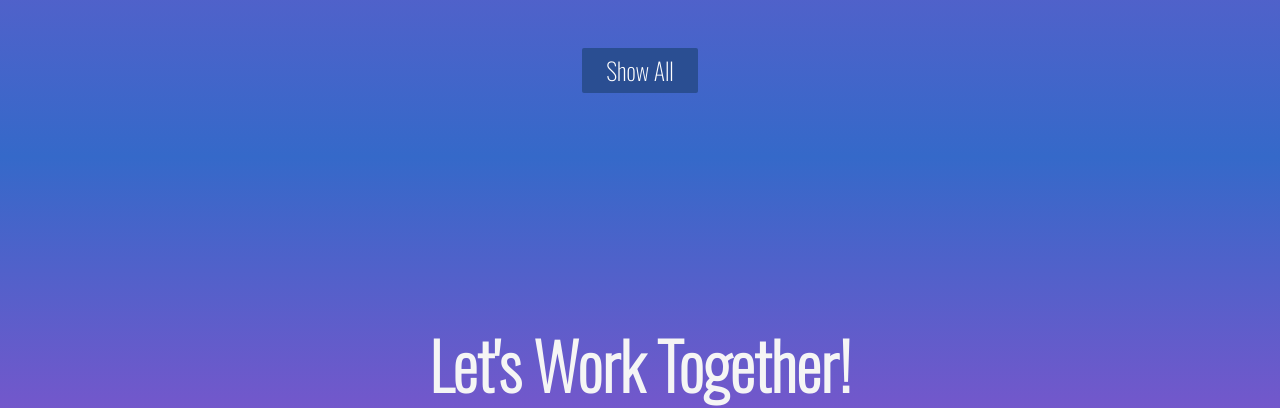
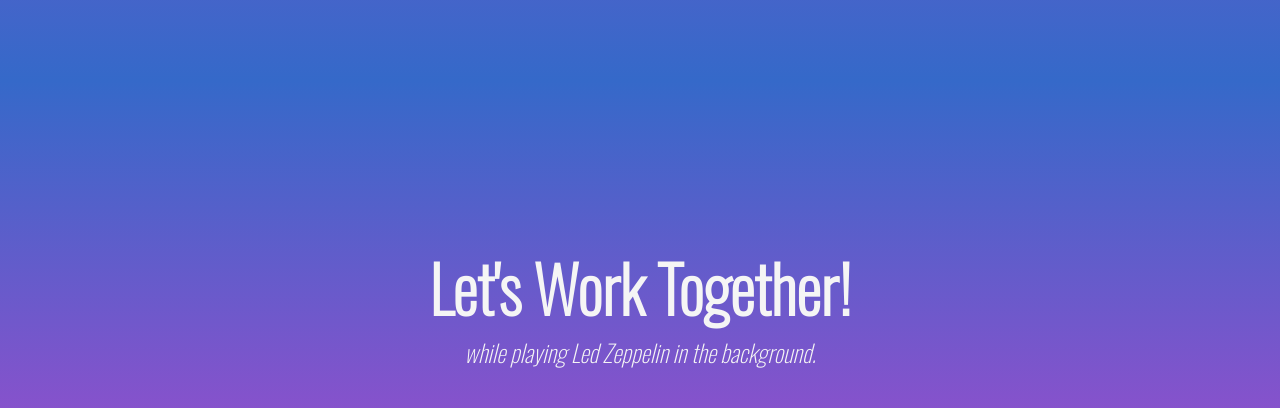
Before and after one commit to therealmanraj/portfolio, a plain HTML site: page index.html in a window 1280 px wide. Shown: the part 1526-1934 px from the top of the page. Drawn offline with nearby package versions, Linux system fonts and the light colour scheme.

Commit message:
Update index.html

```diff
--- a/index.html
+++ b/index.html
@@ -256,7 +256,7 @@
                 <p class="project-title">COVID App</p>
             </a>
         </div>
-        <a href="#source" id="button-tile-hov button-tile" class="button-tile-hov button-tile">Show All</a>
+        <!--<a href="#source" id="button-tile-hov button-tile" class="button-tile-hov button-tile">Show All</a>-->
     </section>
 
     <section id="contact-section" class="contact-section">
```
